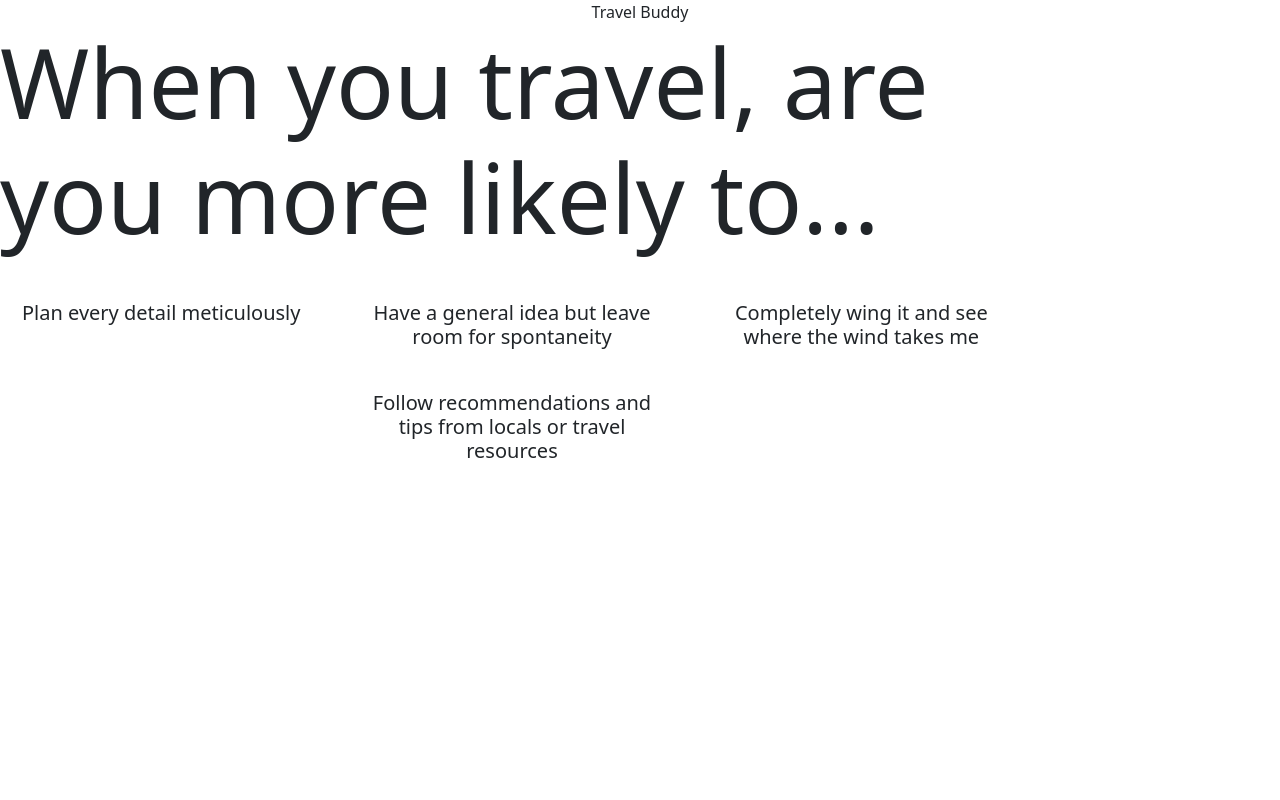
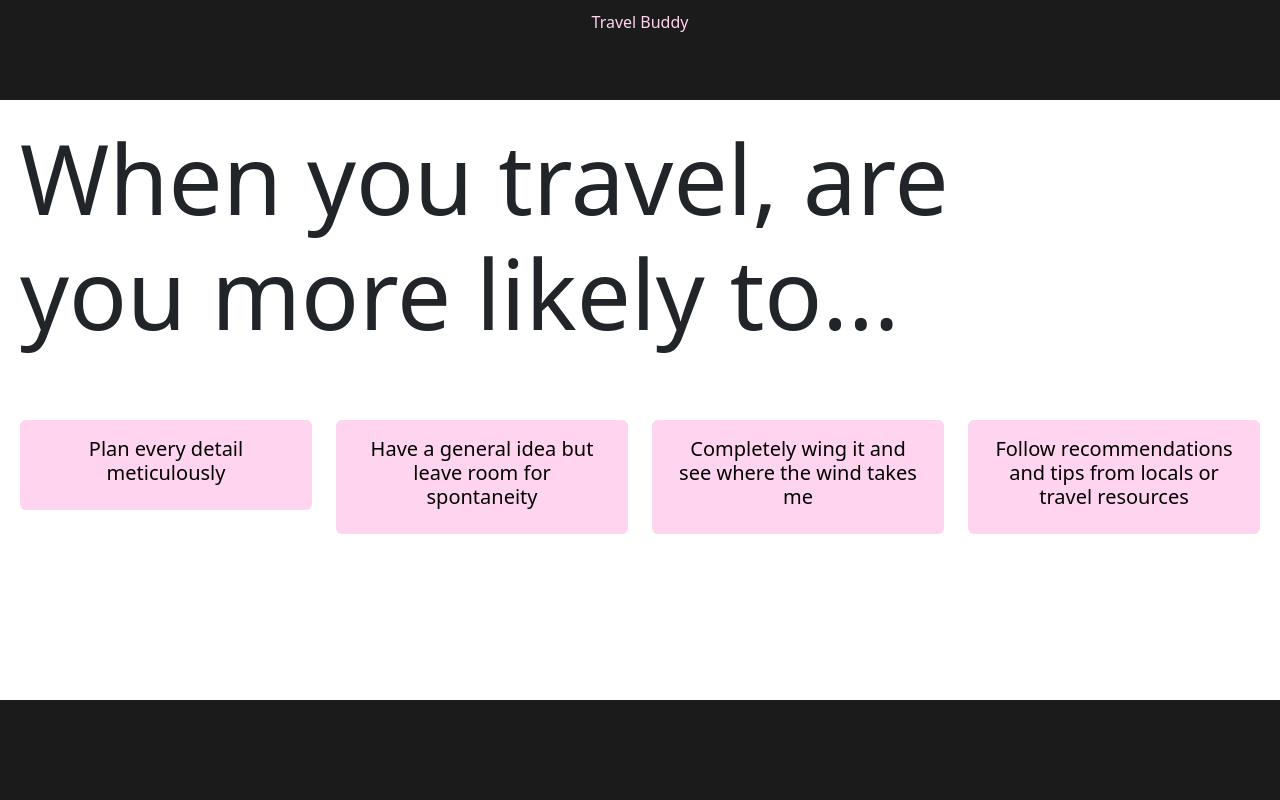
Before and after one commit to CougarBellinger/HackUA2025, a Django app: page /questions/ in a window 1280 px wide. Run offline with Django 5.2, Linux system fonts and the light colour scheme.

Commit message:
basic style template

```diff
--- a/hackua2025_Project/travel_buddy/static/styles.css
+++ b/hackua2025_Project/travel_buddy/static/styles.css
@@ -5,63 +5,120 @@ html {
     height: 100%;
     margin: 0;
     display: flex;
+    flex-grow: 1;
     flex-direction: column;
 }
 
+body {
+    /* Additional style to ensure content stretches */
+    margin: 0;
+    position: relative;
+    /* Needed for absolute positioning of footer */
+    min-height: 100vh;
+    /* Ensure body is at least viewport height */
+    padding-bottom: 60px;
+    /* Height of the footer */
+    box-sizing: border-box;
+}
+
 .header {
-    background-color: #f8f9fa;
+    width: 100%;
+    height: 100px;
+    background-color: #1b1b1b;
+    color: #fed4ef;
     padding: 10px;
     text-align: center;
+    flex-shrink: 0;
 }
 
 .footer {
-    background-color: #f8f9fa;
+    position: absolute;
+    left: 0;
+    bottom: 0;
+    width: 100%;
+    height: 100px;
+    /* Example footer height */
+    background-color: #1b1b1b;
     padding: 10px;
     text-align: center;
 }
 
 .content {
+    width: 100%;
     flex-grow: 1;
+    flex-direction: column;
     display: flex;
-    justify-content: left;
-    /* Center horizontally */
-    align-items: center;
-    /* Center vertically */
 }
 
 .question-container {
-    text-align: left;
     width: 80%;
+    padding: 20px;
+    flex: 2;
+    align-content: center;
     /* Adjust as needed */
 }
 
+.question-container h1 {
+    font-size: 7em;
+}
+
+.question-container h2 {
+    font-size: 6em;
+}
+
+.question-container h3 {
+    font-size: 3em;
+}
+
+.question-container p {
+    font-size: 2em;
+    font-style: italic;
+}
+
 .question-text {
+    justify-content: center;
+    text-align: left;
     font-size: 6em;
     /* Make the question text large */
     margin-bottom: 30px;
     /* Increased margin for better separation */
 }
 
-.answer-card {
+
+.response-container {
+    text-align: center;
+    /* Add some padding for spacing */
+    padding: 20px;
+    flex: 1;
+    flex-direction: column;
+    align-items: center;
+    display: flex;
+    /* Center responses horizontally within their container */
+    justify-content: center;
+    /* Center responses vertically within their container */
+    margin-top: auto;
+    /* Push the response container to the bottom */
+}
+
+
+.response-card {
     transition: transform 0.2s;
 }
 
-.answer-card:hover {
-    transform: scale(1.05);
-}
-
-.selected {
-    background-color: #007bff;
-    /* Example styling for selected answer */
-    color: white;
+.response-card:hover {
+    color: #f8f9fa;
 }
 
 .card {
+    background-color: #fed4ef;
+    color: rgb(0, 0, 0);
     cursor: pointer;
     transition: transform 0.2s ease, box-shadow 0.2s ease;
 }
 
 .card:hover {
+    background-color: #ffeaf8;
+    color: #000000;
     transform: scale(1.05);
     box-shadow: 0px 4px 8px rgba(0, 0, 0, 0.1);
 }
--- a/hackua2025_Project/travel_buddy/templates/travel_buddy/base.html
+++ b/hackua2025_Project/travel_buddy/templates/travel_buddy/base.html
@@ -11,8 +11,8 @@
     <link href="{% static 'styles.css' %}" rel="stylesheet">
 </head>
 <body>
-    <header>
-        <div class="container-fluid text-center">
+    <header class="header">
+        <div class="container-fluid text-left">
         {% block header %}Travel Buddy{% endblock %}
         </div>
     </header>
@@ -20,9 +20,8 @@
         {% block content %} {% endblock %}
     </main>
 
-    <footer>
+    <footer class="footer">
         {% block footer %} {% endblock %}
-        </div>
     </footer>
 </body>
 </html>
--- a/hackua2025_Project/travel_buddy/templates/travel_buddy/travel_question.html
+++ b/hackua2025_Project/travel_buddy/templates/travel_buddy/travel_question.html
@@ -2,20 +2,22 @@
 {% extends './base.html'%}
 {% load static %}
 
-<body>
     {% block title %}Travel Question{% endblock %}
 
     {% block content %}
     <div class="content">
         <div class="question-container">
             <h2 class="question-text">{{ question }}</h2>
+        </div>
+
+        <div class="response-container">
             <form method="POST">
                 {% csrf_token %}
                 <input type="hidden" name="question_id" value="{{ question_id }}">  <!-- Hidden question identifier -->
 
-                <div class="row justify-content-center mt-4">
+                <div class="row">
                     {% for answer in answers %}
-                    <div class="col-md-4">
+                    <div class="col-sm-3">
                         <button type="submit" name="answer" value="{{ answer }}"
                             class="card answer-card {% if selected_answer == answer %}selected{% endif %}"
                             style="cursor: pointer; border: none; width: 100%;">
@@ -26,8 +28,10 @@
                     </div>
                     {% endfor %}
                 </div>
+
             </form>
         </div>
+
     </div>
 
     {% endblock %}
@@ -36,5 +40,3 @@
     <script src="https://cdn.jsdelivr.net/npm/bootstrap@5.3.0-alpha1/dist/js/bootstrap.bundle.min.js"></script>
     <script src="{% static 'script.js' %}"></script>
     <link href="{% static 'styles.css' %}" rel="stylesheet">
-
-</body>
```
Also changed, not shown: hackua2025_Project/travel_buddy/templates/travel_buddy/home.html (+5 -4 lines).
